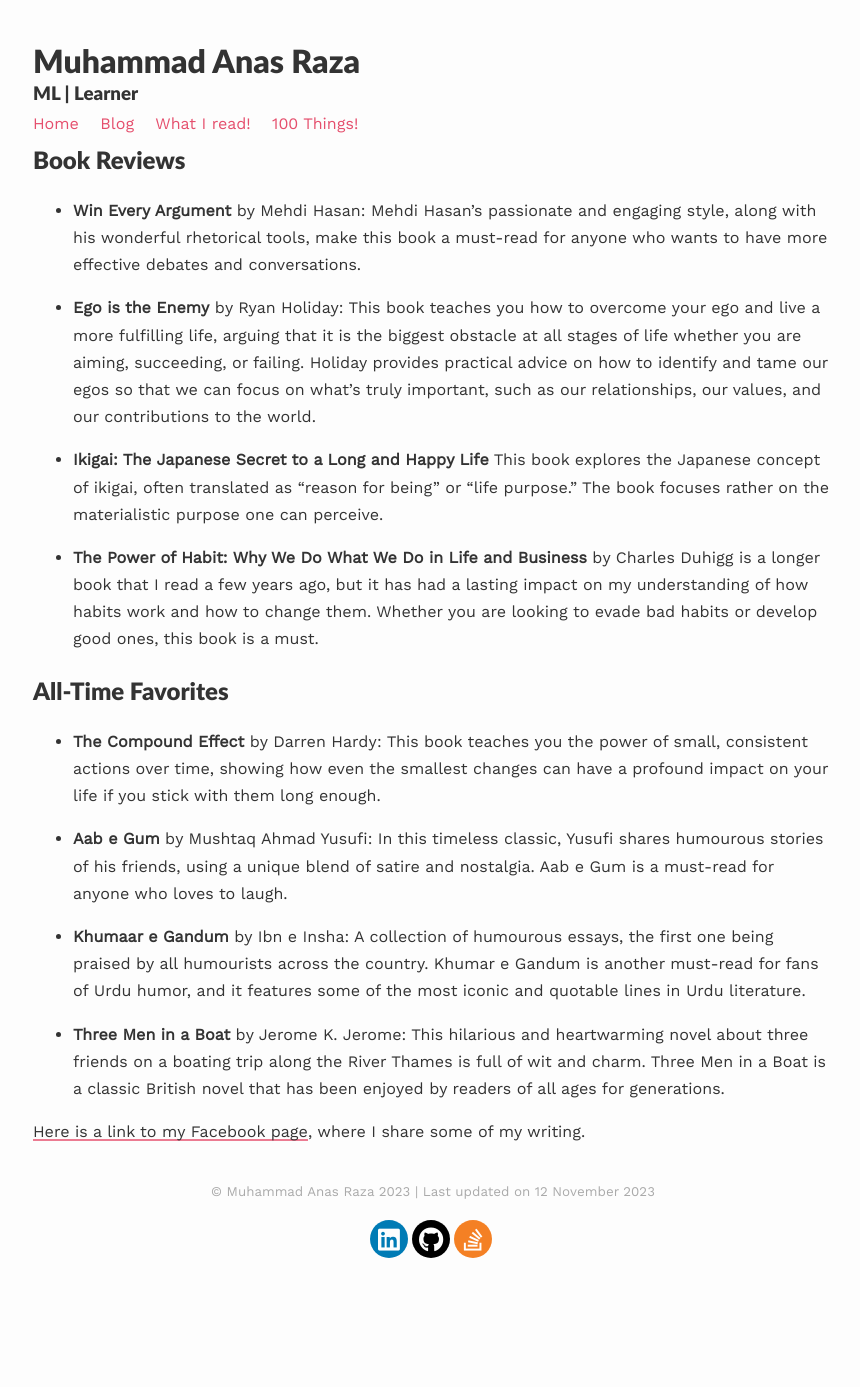
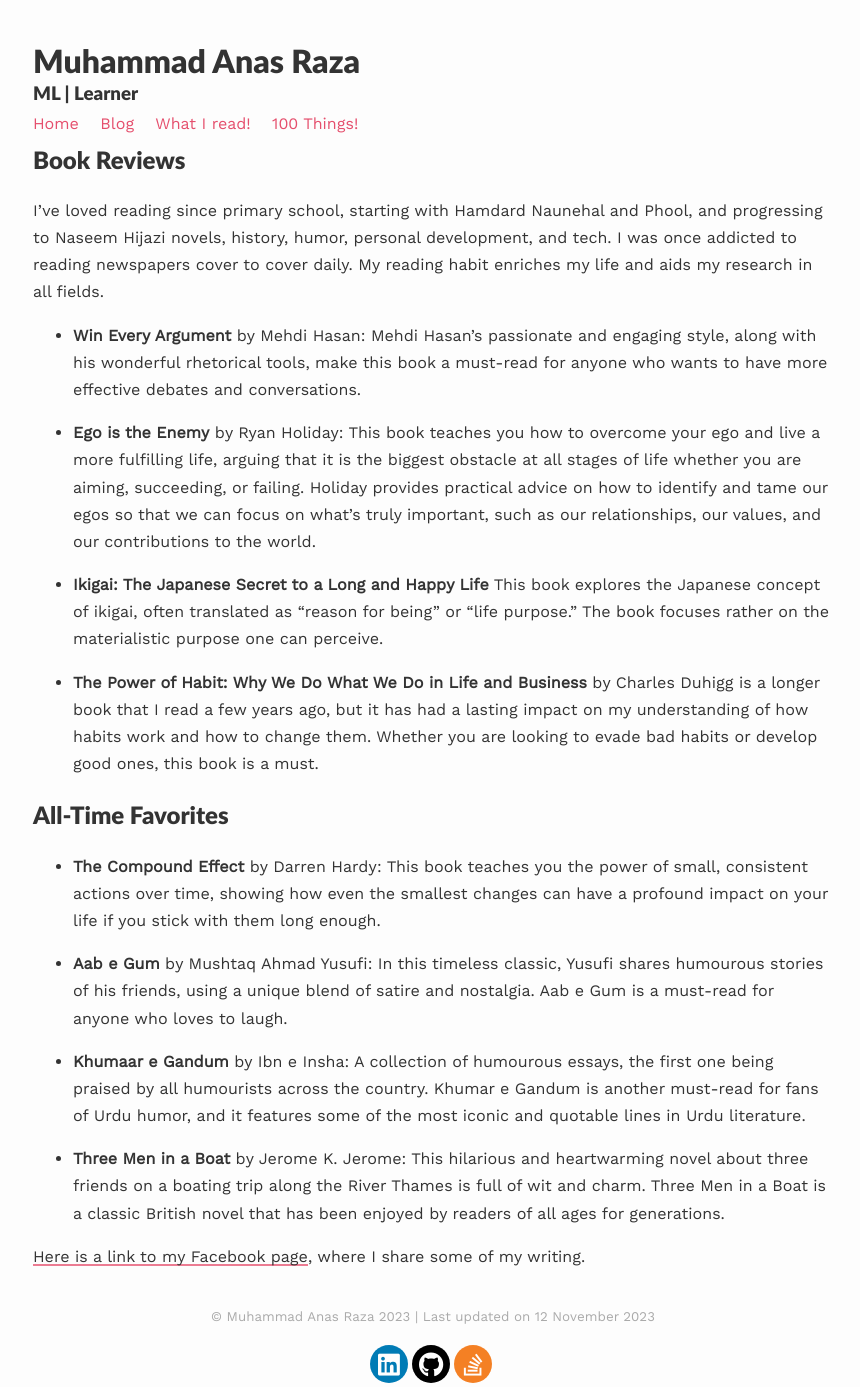
Before and after one commit to anas-rz/anas-rz.github.io, a Jekyll site: the page built from readings.md, in a window 1280 px wide. Shown: the whole page, without its empty margins (207-1067 px from the left). Built offline with Jekyll 4.4.1, drawn with Linux system fonts in a browser that asks for light colours; nearby versions of some CDN libraries; a script that is not in the unit is left out; before the commit the page ends 1262 px from its top, so only the background shows below that.

Commit message:
Update readings.md

```diff
--- a/readings.md
+++ b/readings.md
@@ -5,6 +5,8 @@ published: true
 ---
 
 ## Book Reviews
+
+I've loved reading since primary school, starting with Hamdard Naunehal and Phool, and progressing to Naseem Hijazi novels, history, humor, personal development, and tech. I was once addicted to reading newspapers cover to cover daily. My reading habit enriches my life and aids my research in all fields.
 
 * **Win Every Argument** by Mehdi Hasan: Mehdi Hasan's passionate and engaging style, along with his wonderful rhetorical tools, make this book a must-read for anyone who wants to have more effective debates and conversations.
 
```
